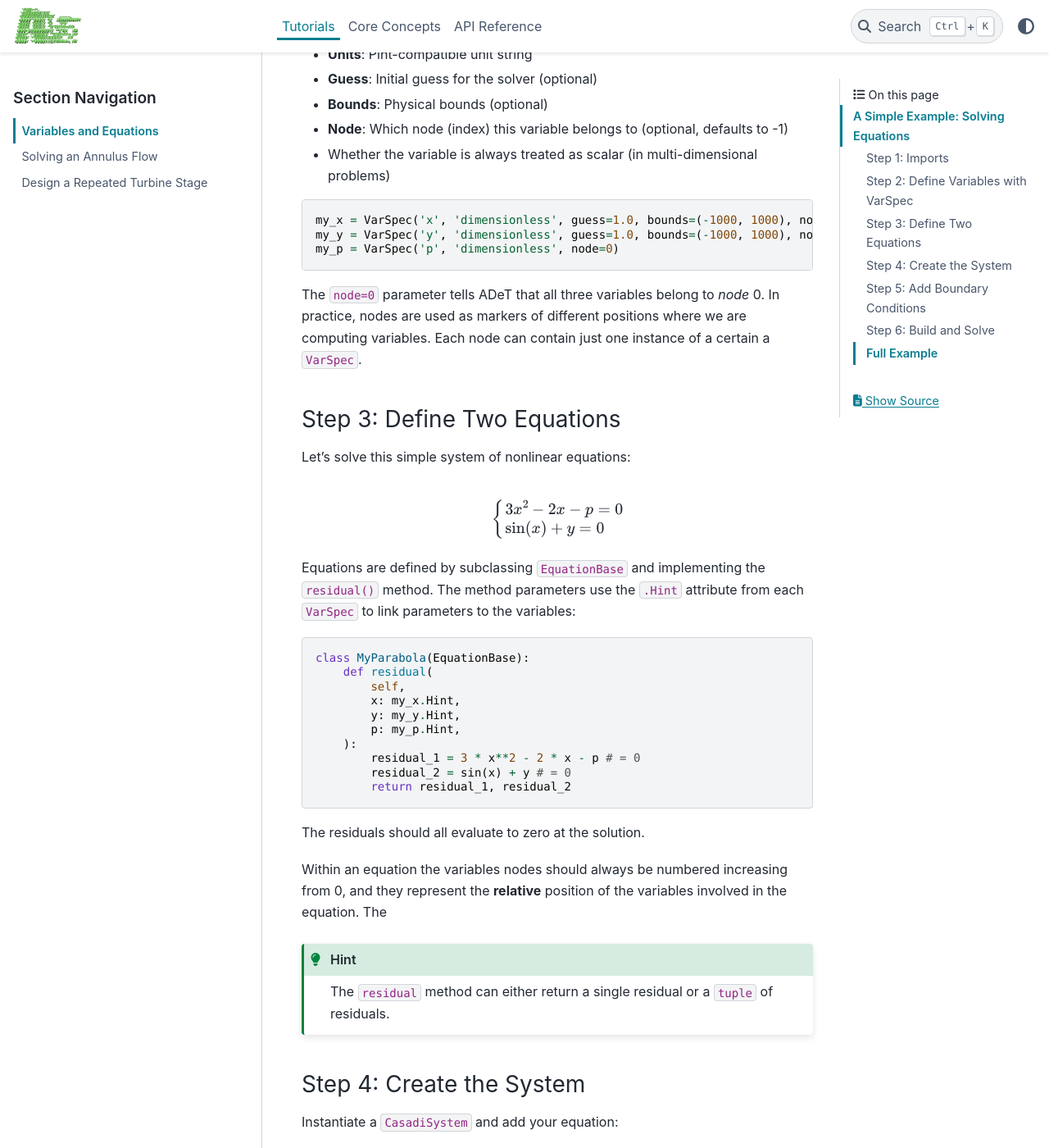
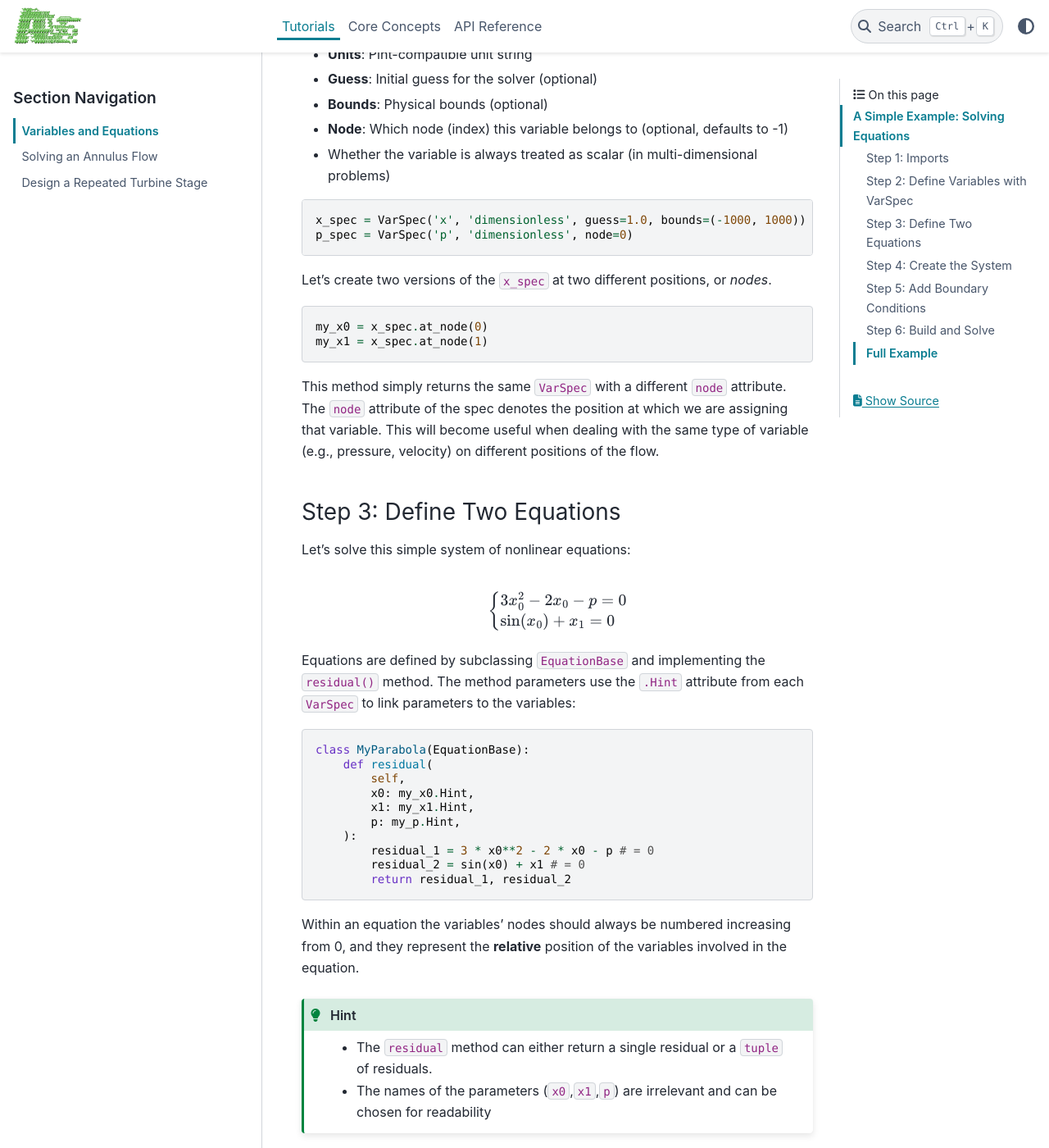
Before and after one commit to Propulsion-Power-TU-Delft/adet, a Sphinx documentation site: the page built from docs/sphinx/source/tutorials/equations_and_variables.md, in a window 1280 px wide and 1400 px high, scrolled down 787 px. Shown: the whole window at 82% size. Built offline with Sphinx 7.4.7 and the PyData theme 0.15.4, drawn with Linux system fonts in a browser that asks for light colours; some of the changed text lies outside the part shown.

Commit message:
Add dual node to parabola tutorial

````diff
--- a/docs/sphinx/source/tutorials/equations_and_variables.md
+++ b/docs/sphinx/source/tutorials/equations_and_variables.md
@@ -29,20 +29,24 @@ Variables in ADeT are defined using `VarSpec`, which specifies:
 - Whether the variable is always treated as scalar (in multi-dimensional problems)
 
 ```python
-my_x = VarSpec('x', 'dimensionless', guess=1.0, bounds=(-1000, 1000), node=0)
-my_y = VarSpec('y', 'dimensionless', guess=1.0, bounds=(-1000, 1000), node=0)
-my_p = VarSpec('p', 'dimensionless', node=0)
+x_spec = VarSpec('x', 'dimensionless', guess=1.0, bounds=(-1000, 1000))
+p_spec = VarSpec('p', 'dimensionless', node=0)
 ```
+Let's create two versions of the `x_spec` at two different positions, or *nodes*.
 
-The `node=0` parameter tells ADeT that all three variables belong to *node* 0. In practice, nodes are used as markers of different positions where we are computing variables. Each node can contain just one instance of a certain a `VarSpec`.
+```python
+my_x0 = x_spec.at_node(0)
+my_x1 = x_spec.at_node(1)
+```
+This method simply returns the same `VarSpec` with a different `node` attribute. The `node` attribute of the spec denotes the position at which we are assigning that variable. This will become useful when dealing with the same type of variable (e.g., pressure, velocity) on different positions of the flow.
 
 ### Step 3: Define Two Equations
 Let's solve this simple system of nonlinear equations:
 
 $$
 \begin{cases}
-    3 x^2 - 2 x - p = 0 \\
-    \sin(x) + y = 0
+    3 x_0^2 - 2 x_0 - p = 0 \\
+    \sin(x_0) + x_1 = 0
 \end{cases}
 $$
 
@@ -52,21 +56,20 @@ Equations are defined by subclassing `EquationBase` and implementing the `residu
 class MyParabola(EquationBase):
     def residual(
         self,
-        x: my_x.Hint,
-        y: my_y.Hint,
+        x0: my_x0.Hint,
+        x1: my_x1.Hint,
         p: my_p.Hint,
     ):
-        residual_1 = 3 * x**2 - 2 * x - p # = 0
-        residual_2 = sin(x) + y # = 0
+        residual_1 = 3 * x0**2 - 2 * x0 - p # = 0
+        residual_2 = sin(x0) + x1 # = 0
         return residual_1, residual_2
 ```
 
-The residuals should all evaluate to zero at the solution.
-
-Within an equation the variables nodes should always be numbered increasing from 0, and they represent the **relative** position of the variables involved in the equation. The
+Within an equation the variables' nodes should always be numbered increasing from 0, and they represent the **relative** position of the variables involved in the equation.
 
 ```{Hint}
-The `residual` method can either return a single residual or a `tuple` of residuals.
+- The `residual` method can either return a single residual or a `tuple` of residuals.
+- The names of the parameters (`x0`,`x1`,`p`) are irrelevant and can be chosen for readability
 ```
 
 ### Step 4: Create the System
@@ -75,11 +78,18 @@ Instantiate a `CasadiSystem` and add your equation:
 
 ```python
 system = CasadiSystem(num_span=1)
-system.add_equation(MyParabola(), 0)
+system.add_equation(MyParabola(), (0, 1))
 ```
-The `num_span` argument indicates the dimension of all variables that are not explicitly set to `scalar=True` in their `VarSpec`. In this case, we could increase arbitrarily the size of the system and still have a well-posed problem with a solution made up of uniform vectors.
 
-The second argument of `add_equation` specifies the **absolute** position in which we are adding the equation.
+The $N$ = `num_span` argument indicates the dimension of all variables that are not explicitly set to `scalar=True` in their `VarSpec`.
+
+In this example, we could increase arbitrarily `num_span` and still have a well-posed problem. The solution would be made up of uniform vectors $x_0, x_1 \in \mathbb{R}^N$.
+
+The second argument of `add_equation` specifies the **absolute** position in which we are adding the equation. Since the equation involves two relative nodes ($0_r$, $1_r$), we are prescribing a relative to absolute argument mapping:
+```{math}
+0_r \rightarrow 0_a \\
+1_r \rightarrow 1_a
+```
 
 ### Step 5: Add Boundary Conditions
 
@@ -89,18 +99,21 @@ Specify which variables are known (boundary conditions):
 system.add_boundary_conditions({my_p: 5})
 ```
 
-This tells the system that `my_p` ($p$) is fixed at 5. The remaining unknowns (`my_x` $x$, `my_y` $y$) will be solved for.
+This tells the system that `my_p` ($p$) is fixed at 5. The remaining unknowns (`my_x0` $x_0$, `my_x1` $x_1$) will be solved for.
 
 
 :::{important}
-In this example absolute and relative position match (0 relative $\rightarrow$ 0 absolute).
-
-If we were to instead add the equation in position 1 (0 relative $\rightarrow$ 1 absolute):
+In this example absolute and relative positions match. If we were instead to add the equation inverting the absolute and relative indices:
 
 ```python
-system.add_equation(MyParabola(), 1)
+system.add_equation(MyParabola(), (1, 0))
 ```
-the *absolute* arguments of the equations would all be shifted to node 1. In that case you would need to specify the boundary condition on `my_p` on the appropriate node. You can use the `at_node` method to quickly shift the node at which you are specifying it.
+the argument mapping would become:
+```{math}
+0_r \rightarrow 1_a \\
+1_r \rightarrow 0_a
+```
+In that case you would need to specify the boundary condition on `my_p` on node 1 (absolute). You can use the `at_node` method to quickly shift the node at which you are specifying it.
 ```python
 system.add_boundary_conditions({my_p.at_node(1): 5})
 ```
@@ -119,6 +132,28 @@ guess = system.get_guess()
 knowns = system.get_boundary_conds()
 solution = solve_root_problem(rootfinder, guess, knowns)
 ```
+The solution is made up of $x_0$ and $x_1$ concatenated in a $\mathbb{R}^{2N}$ vector.
+
+```python
+>>> solution
+array([[-0.99540786],
+       [ 1.66666659]])
+```
+
+For readability we recommend converting the solution to a dictionary:
+
+```python
+sol_dict = system.sol_to_dict(solution)
+```
+
+Which returns the variables and boundary conditions gathered in a single dictionary:
+
+```python
+>>> sol_dict
+{VarSpec: p, node=0: array([5]),
+ VarSpec: x, node=0: array([1.66666659]),
+ VarSpec: x, node=1: array([-0.99540786])}
+ ```
 
 ### Full Example
 
@@ -132,25 +167,28 @@ from adet.varspec import VarSpec
 from numpy import sin
 
 # Define variables
-my_x = VarSpec('x', 'dimensionless', guess=1.0, bounds=(-1000, 1000), node=0)
-my_y = VarSpec('y', 'dimensionless', guess=1.0, bounds=(-1000, 1000), node=0)
-my_p = VarSpec('p', 'dimensionless', node=0)
+x_spec = VarSpec('x', 'dimensionless', guess=1.0, bounds=(-1000, 1000))
+p_spec = VarSpec('p', 'dimensionless', node=0)
+
+my_x0 = x_spec.at_node(0)
+my_x1 = x_spec.at_node(1)
+my_p = p_spec
 
 # Define an equation
 class MyParabola(EquationBase):
     def residual(
         self,
-        x: my_x.Hint,
-        y: my_y.Hint,
+        x0: my_x0.Hint,
+        x1: my_x1.Hint,
         p: my_p.Hint,
     ):
-        residual_1 = 3 * x**2 - 2 * x - p
-        residual_2 = sin(x) + y
+        residual_1 = 3 * x0**2 - 2 * x0 - p
+        residual_2 = sin(x0) + x1
         return residual_1, residual_2
 
 # Set up and solve
-system = CasadiSystem()
-system.add_equation(MyParabola(), 0)
+system = CasadiSystem(num_span=1)
+system.add_equation(MyParabola(), (0, 1))
 system.add_boundary_conditions({my_p: 5})
 system.build()
 
````
Also changed, not shown: other parts of docs/sphinx/source/tutorials/equations_and_variables.md (+1 -0 lines), docs/sphinx/source/tutorials/annulus_system.md (+2 -1 lines), docs/sphinx/images/basic_annulus.svg, 2 other files.
